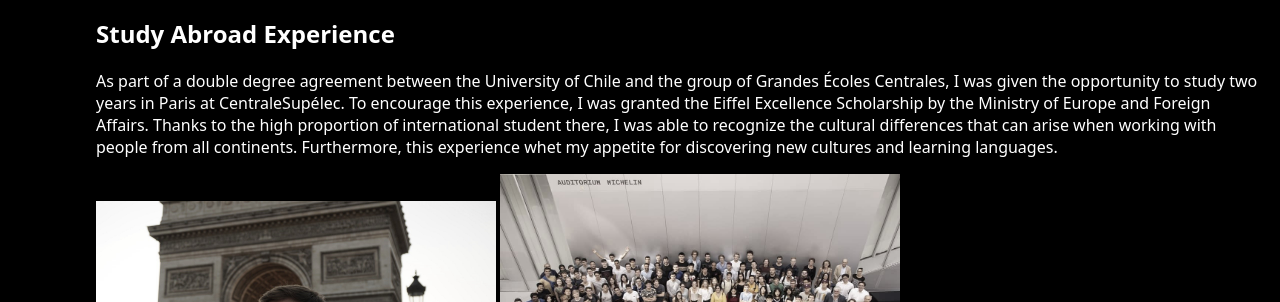
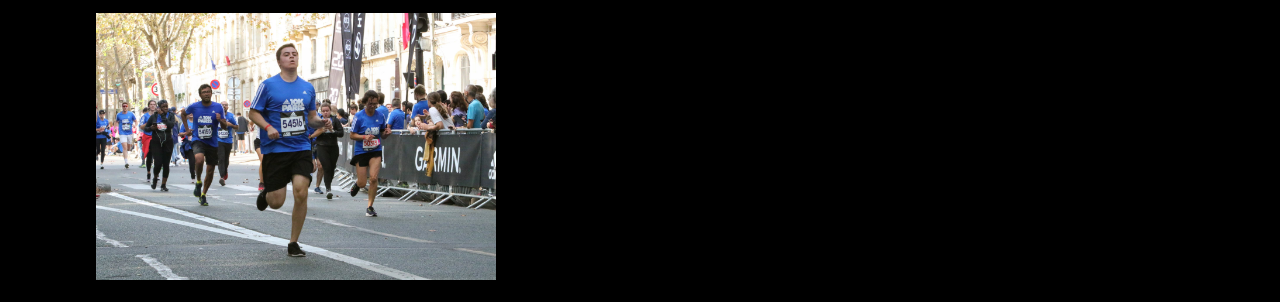
Before and after one commit to ElCrisLWH/portfolio, a website: page public/aboutme.html in a window 1280 px wide. Shown: the part 856-1158 px from the top of the page. Drawn offline with nearby package versions, Linux system fonts and the light colour scheme.

Commit message:
add passion photo

```diff
--- a/public/aboutme.html
+++ b/public/aboutme.html
@@ -38,7 +38,7 @@
 			also like to wonder, to think without a paper nor a pen about problems or just life. I believe music is
 			one of the best boosters for everything: working, relaxing and having fun, specially when dancing.
 		</p>
-		<!-- photos! -->
+		<img src="img/running.jpeg" alt="Me during the Adidas 10k Run, Paris, France" width="400px">
 
 		<h2>Study Abroad Experience</h2>
 		<p>
```
Also changed, not shown: public/img/running.jpeg (added).
